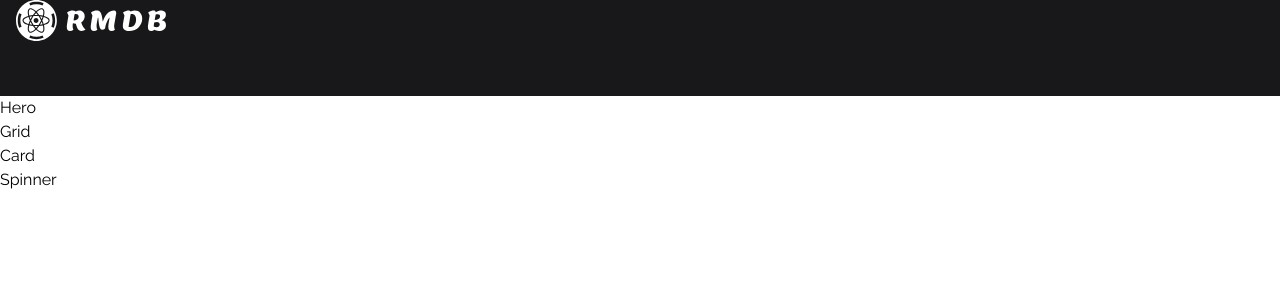
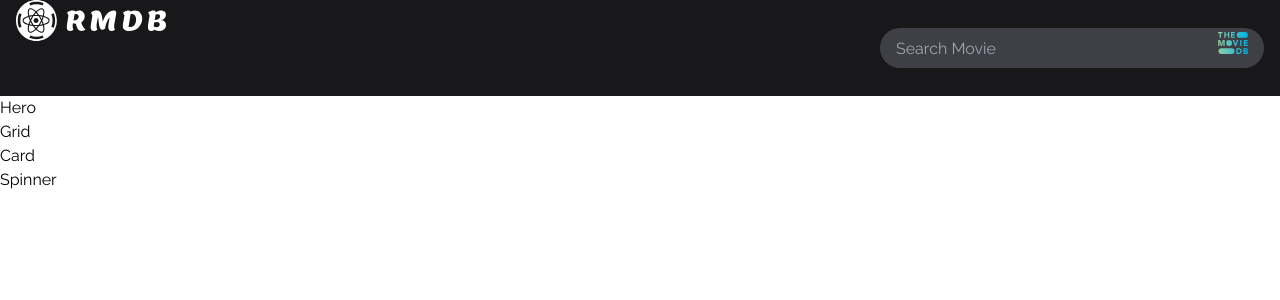
Before and after one commit to Khalid-Najmeddine/React-Movie-Database, a Next.js app: page / in a window 1280 px wide. Shown: the top 300 px of the page. Built offline with nearby package versions, Linux system fonts and the light colour scheme; no server answers.

Commit message:
passing setQuery prop into the Header component

```diff
--- a/pages/index.tsx
+++ b/pages/index.tsx
@@ -16,7 +16,7 @@ const Home: NextPage = () => {
 
   return (
     <main className="relative h-screen overflow-y-scroll">
-      <Header />
+      <Header setQuery={setQuery}/>
       <Hero />
       <Grid />
       <Card />
```
